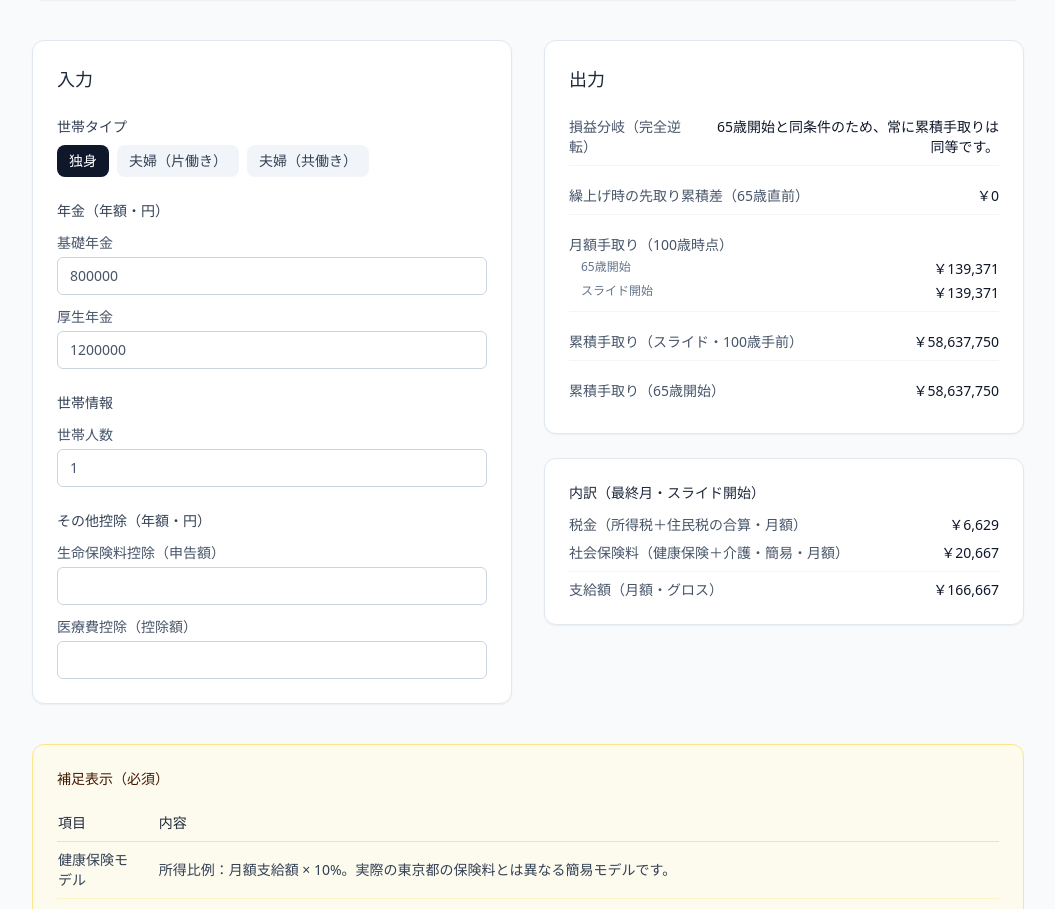
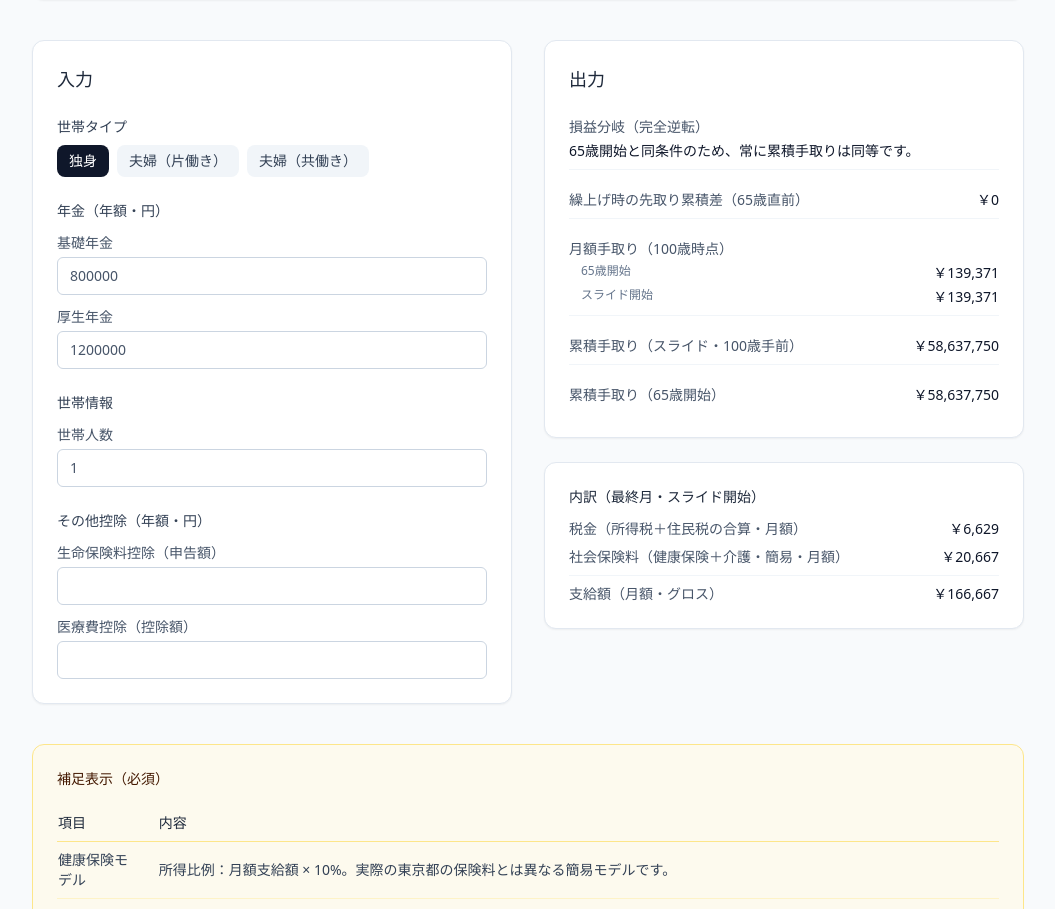
Before and after one commit to yoko345/pension_simulator, a Next.js app: page / in a window 1280 px wide. Shown: the part 897-1806 px from the top of the page, without its empty margins (112-1167 px from the left). Built offline with nearby package versions, Linux system fonts and the light colour scheme.

Commit message:
損益分岐の説明部分のUIの改善

```diff
--- a/src/components/pension/PensionOutput.tsx
+++ b/src/components/pension/PensionOutput.tsx
@@ -16,9 +16,9 @@
         <div className="rounded-xl border border-slate-200 bg-white p-6 shadow-sm">
             <h2 className="mb-4 text-lg font-medium text-slate-800">出力</h2>
             <dl className="grid gap-3 text-sm">
-                <div className="flex justify-between gap-4 border-b border-slate-100 py-2">
+                <div className="border-b border-slate-100 py-2">
                     <dt className="text-slate-600">損益分岐（完全逆転）</dt>
-                    <dd className="text-right font-medium text-slate-900">{breakevenLabel}</dd>
+                    <dd className="mt-1 font-medium text-slate-900">{breakevenLabel}</dd>
                 </div>
                 <div className="flex justify-between gap-4 border-b border-slate-100 py-2">
                     <dt className="text-slate-600">繰上げ時の先取り累積差（65歳直前）</dt>
```
